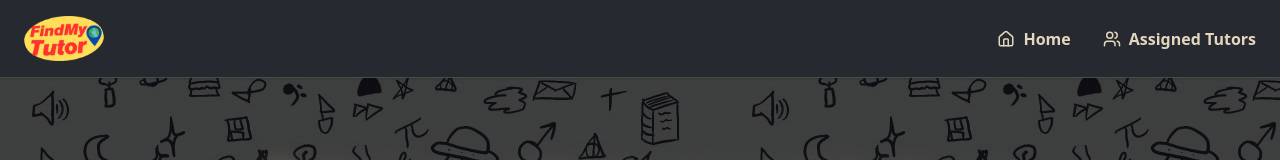
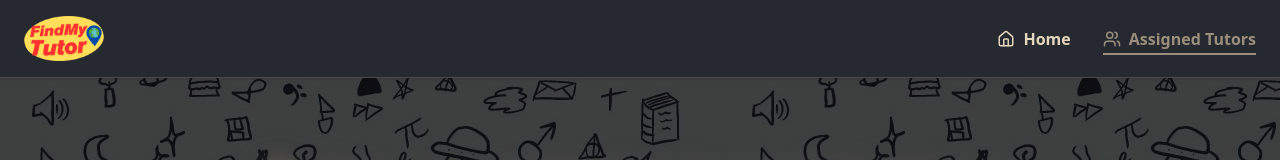
Before and after one commit to justtayyabkhxn/findmytutorpanel, a Next.js app: page /assigned-tutors in a window 1280 px wide. Shown: the top 160 px of the page. Built offline with nearby package versions, Linux system fonts and the light colour scheme; no server answers; the database is empty.

Commit message:
button fixed

```diff
--- a/src/app/layout.tsx
+++ b/src/app/layout.tsx
@@ -1,12 +1,42 @@
+"use client"
 import "./globals.css";
 import React from "react";
 import Link from "next/link";
-import { Home, Users } from "lucide-react"; // Lucide icons
+import { usePathname } from "next/navigation";
+import { Home, Users } from "lucide-react";
 
-export const metadata = {
-  title: "FindMyTutor Panel",
-  description: "Tutor management panel",
-};
+
+function NavbarLink({
+  href,
+  icon: Icon,
+  children,
+}: {
+  href: string;
+  icon: React.ElementType;
+  children: React.ReactNode;
+}) {
+  const pathname = usePathname();
+  const isActive = pathname === href;
+
+  return (
+    <Link
+      href={href}
+      className={`relative flex items-center gap-2 transition-colors duration-300 ${
+        isActive
+          ? "text-[#9A8F7C]" // active color
+          : "text-[#E4D7BD] hover:text-[#9A8F7C]"
+      }`}
+    >
+      <Icon size={18} />
+      {children}
+      <span
+        className={`absolute left-0 -bottom-1 w-full h-0.5 bg-[#9A8F7C] transition-transform duration-300 origin-left ${
+          isActive ? "scale-x-100" : "scale-x-0 hover:scale-x-100"
+        }`}
+      ></span>
+    </Link>
+  );
+}
 
 export default function RootLayout({
   children,
@@ -16,7 +46,6 @@ export default function RootLayout({
   return (
     <html lang="en">
       <head>
-        {/* Favicon */}
         <link rel="icon" href="/logo.png" type="image/x-icon" />
       </head>
       <body className="w-full min-h-screen bg-[#1B1E24]/100 text-[#E4D7BD]">
@@ -40,30 +69,12 @@ export default function RootLayout({
 
             {/* Nav */}
             <nav className="flex items-center gap-8 text-base font-semibold">
-              <Link
-                href="/"
-                className="relative flex items-center gap-2 text-[#E4D7BD] hover:text-[#9A8F7C] transition-colors duration-300"
-              >
-                <Home size={18} />
+              <NavbarLink href="/" icon={Home}>
                 Home
-                <span className="absolute left-0 -bottom-1 w-full h-0.5 bg-[#9A8F7C] scale-x-0 origin-left transition-transform duration-300 hover:scale-x-100"></span>
-              </Link>
-              <Link
-                href="/assigned-tutors"
-                className="relative flex items-center gap-2 text-[#E4D7BD] hover:text-[#9A8F7C] transition-colors duration-300"
-              >
-                <Users size={18} />
+              </NavbarLink>
+              <NavbarLink href="/assigned-tutors" icon={Users}>
                 Assigned Tutors
-                <span className="absolute left-0 -bottom-1 w-full h-0.5 bg-[#9A8F7C] scale-x-0 origin-left transition-transform duration-300 hover:scale-x-100"></span>
-              </Link>
-              {/* <Link
-                href="/leadership-board"
-                className="relative flex items-center gap-2 text-[#E4D7BD] hover:text-[#9A8F7C] transition-colors duration-300"
-              >
-                <Trophy size={18} />
-                Leardership Board
-                <span className="absolute left-0 -bottom-1 w-full h-0.5 bg-[#9A8F7C] scale-x-0 origin-left transition-transform duration-300 hover:scale-x-100"></span>
-              </Link> */}
+              </NavbarLink>
             </nav>
           </div>
         </header>
--- a/src/components/TuitionCard.tsx
+++ b/src/components/TuitionCard.tsx
@@ -1,3 +1,6 @@
+"use client";
+
+import { useState } from "react";
 import Link from "next/link";
 import { GraduationCap, Briefcase, ArrowRight } from "lucide-react";
 
@@ -14,6 +17,8 @@ interface TutorCardProps {
 }
 
 export default function TutorCard({ tutor }: TutorCardProps) {
+  const [clicked, setClicked] = useState(false);
+
   return (
     <div className="flex items-center justify-between bg-[#2B2F37]/80 border border-[#4B4A45] rounded-2xl p-4 shadow-lg hover:shadow-[#9A8F7C]/20 transition-all duration-300">
       {/* Left Date/Tag Box */}
@@ -47,7 +52,12 @@ export default function TutorCard({ tutor }: TutorCardProps) {
       {/* Right Action Button */}
       <Link
         href={`/tutors/${tutor._id}`}
-        className="flex items-center gap-1 text-sm font-semibold bg-[#E4D7BD] text-[#1B1E24] px-4 py-2 rounded-full shadow hover:bg-[#9A8F7C] hover:text-[#E4D7BD] transition"
+        onClick={() => setClicked(true)}
+        className={`flex items-center gap-1 text-sm font-semibold px-4 py-2 rounded-full shadow transition ${
+          clicked
+            ? "bg-[#1B1E24] text-[#E4D7BD]" // Dark after click
+            : "bg-[#E4D7BD] text-[#1B1E24] hover:bg-[#9A8F7C] hover:text-[#E4D7BD]"
+        }`}
       >
         View <ArrowRight size={14} />
       </Link>
```
